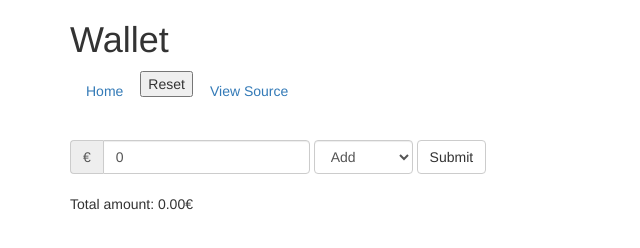
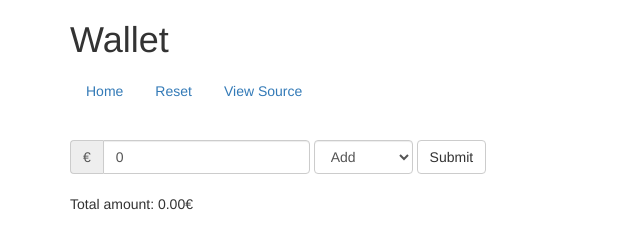
Before and after one commit to sonyalas/wallet, a plain HTML site: page index.html in a window 1280 px wide. Shown: the whole page, without its empty margins (0-640 px from the left). Drawn offline with Linux system fonts and the light colour scheme.

Commit message:
Update index.html

```diff
--- a/index.html
+++ b/index.html
@@ -6,7 +6,7 @@
 	<meta name="viewport" content="width=device-width, initial-scale=1, maximum-scale=1, user-scalable=no">
 	<title>Wallet</title>
 	<link href="./assets/css/bootstrap.min.css" rel="stylesheet">
-	<link href="./assets/css/styles.css" rel="stylesheet">
+	<link href="./assets/css/style.css" rel="stylesheet">
 </head>
 <body>
 	<div class="container"  data-ng-controller="operationsCtrl">
```
